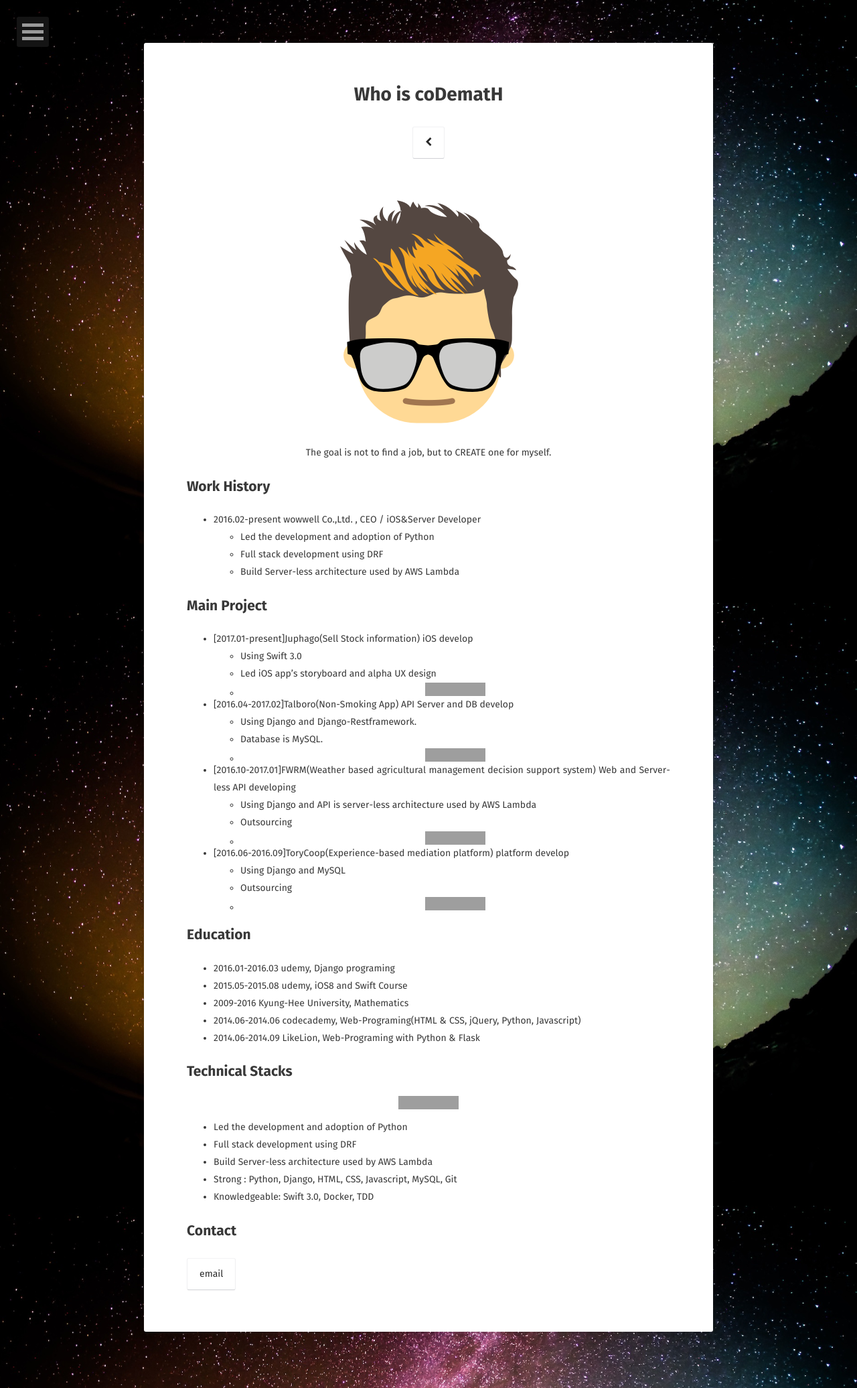
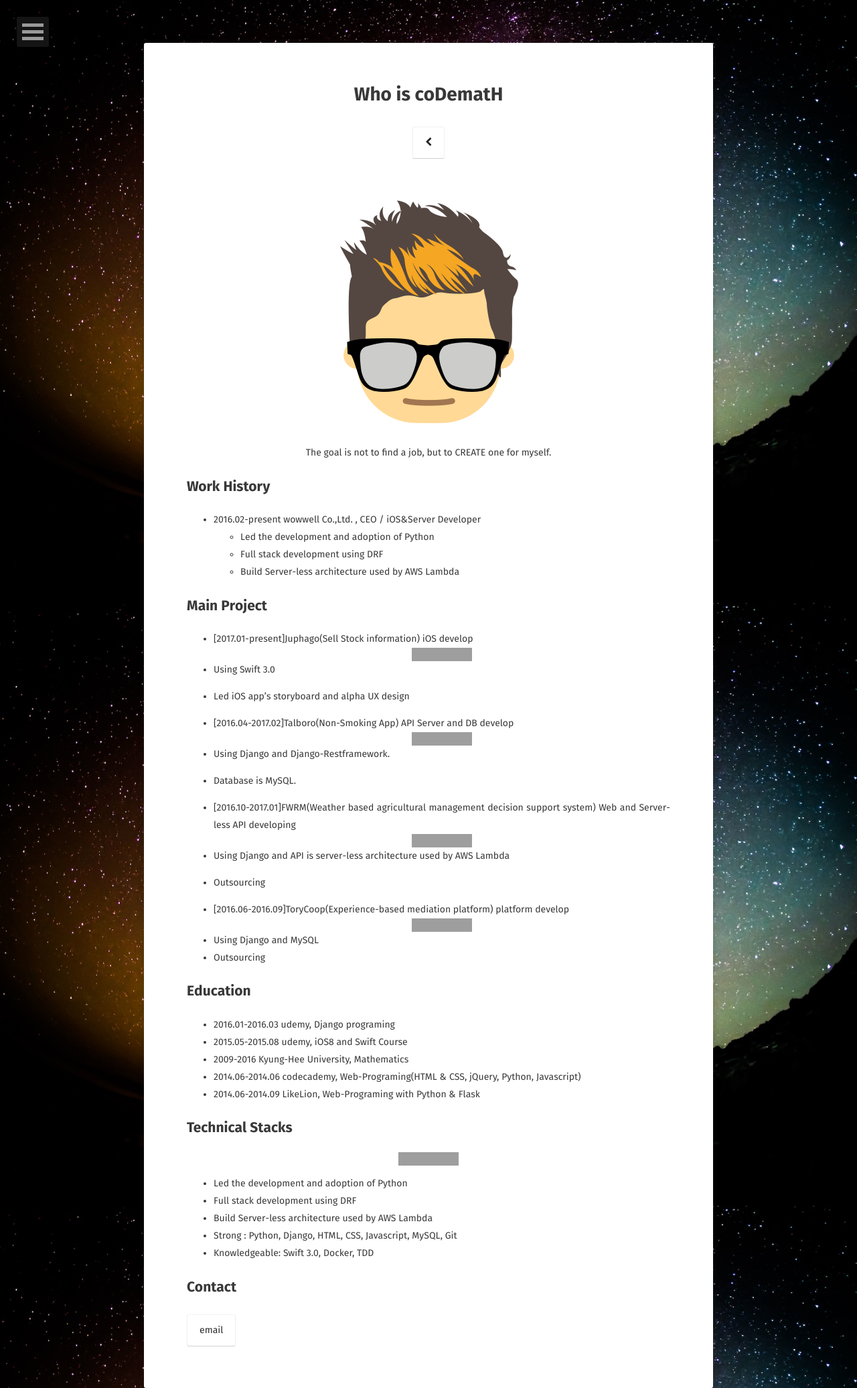
Before and after one commit to CodeMath/codemath.github.io, a Jekyll site: the page built from about/index.md, in a window 1280 px wide. Shown: the whole page at 67% size. Built offline with Jekyll 4.4.1, drawn with Linux system fonts in a browser that asks for light colours; some web fonts are replaced; grey boxes are pictures that could not be loaded.

Commit message:
code update

```diff
--- a/about/index.md
+++ b/about/index.md
@@ -17,26 +17,24 @@ comments: false
 
 ## Main Project
 * [2017.01-present]Juphago(Sell Stock information) iOS develop
-  - Using Swift 3.0
-  - Led iOS app's storyboard and alpha UX design
-  - [![StackShare](https://img.shields.io/badge/tech-stack-0690fa.svg?style=flat)](https://stackshare.io/juphago/juphago)
+[![StackShare](https://img.shields.io/badge/tech-stack-0690fa.svg?style=flat)](https://stackshare.io/juphago/juphago)
+- Using Swift 3.0
+- Led iOS app's storyboard and alpha UX design
 
 * [2016.04-2017.02]Talboro(Non-Smoking App) API Server and DB develop
-  - Using Django and Django-Restframework.
-  - Database is MySQL.
-  - [![StackShare](https://img.shields.io/badge/tech-stack-0690fa.svg?style=flat)](https://stackshare.io/talboro/talboro)
+[![StackShare](https://img.shields.io/badge/tech-stack-0690fa.svg?style=flat)](https://stackshare.io/talboro/talboro)
+- Using Django and Django-Restframework.
+- Database is MySQL.
 
 * [2016.10-2017.01]FWRM(Weather based agricultural management decision support system) Web and Server-less API developing
-  - Using Django and API is server-less architecture used by AWS Lambda
-  - Outsourcing
-  - [![StackShare](https://img.shields.io/badge/tech-stack-0690fa.svg?style=flat)](https://stackshare.io/fwrm/fwrm)
+[![StackShare](https://img.shields.io/badge/tech-stack-0690fa.svg?style=flat)](https://stackshare.io/fwrm/fwrm)
+- Using Django and API is server-less architecture used by AWS Lambda
+- Outsourcing
 
 * [2016.06-2016.09]ToryCoop(Experience-based mediation platform) platform develop
-  - Using Django and MySQL
-  - Outsourcing
-  - [![StackShare](https://img.shields.io/badge/tech-stack-0690fa.svg?style=flat)](https://stackshare.io/torycoop/torycoop)
-
-
+[![StackShare](https://img.shields.io/badge/tech-stack-0690fa.svg?style=flat)](https://stackshare.io/torycoop/torycoop)
+- Using Django and MySQL
+- Outsourcing
 
 ## Education
 * 2016.01-2016.03 udemy, Django programing
```
